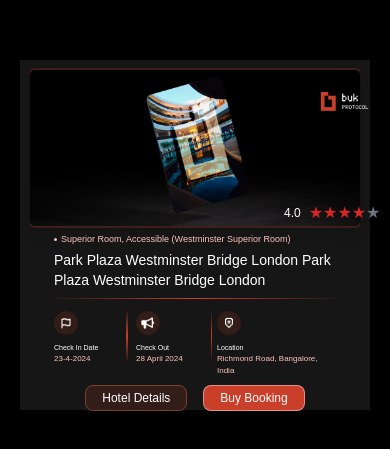
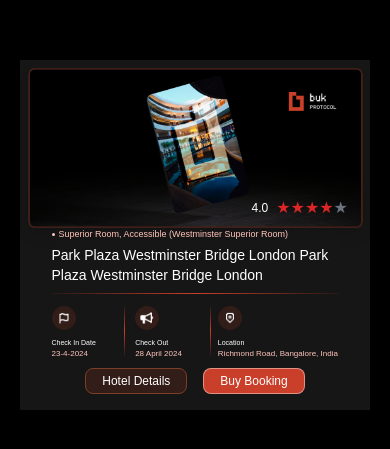
Before and after one commit to Thenmozhi-k/task-1, a React (Vite) app: page / in a window 390 px wide. Shown: the part 187-636 px from the top of the page. Built offline with nearby package versions, Linux system fonts and the light colour scheme.

Commit message:
first commit

```diff
--- a/src/components/LaunchScreen.jsx
+++ b/src/components/LaunchScreen.jsx
@@ -12,7 +12,7 @@ const LaunchScreen = ({ onNavigate }) => {
     <div className="flex justify-center items-center h-screen bg-black">
       <div className="relative md:w-[500px] md:h-[500px] sm:h-[350px] sm:w-[350px]   bg-[#161616] shadow-lg p-2 flex flex-col items-center">
         <div
-          className="relative shadow-lg md:w-[485px] md:h-[230px] sm:h-[160px] sm:w-[330px]  p-6 flex flex-col justify-between"
+          className="relative shadow-lg md:w-[485px] md:h-[230px] sm:h-[160px] sm:w-[335px]  p-6 flex flex-col justify-between"
           style={{
             backgroundImage: `url(${first})`,
             backgroundSize: 'cover',
@@ -20,9 +20,9 @@ const LaunchScreen = ({ onNavigate }) => {
 
           }}
         >
-          <div className='md:ml-[330px] sm:ml-[230px]'>
+          <div className='md:ml-[330px] sm:ml-[200px]'>
             <img src={buk} alt="" className='md:w-[70px] w-[50px] md:ml-12 sm:ml-[35px]' />
-            <div className="flex items-center  md:mt-[140px] sm:mt-[90px]">
+            <div className="flex items-center  md:mt-[140px] sm:mt-[85px]">
               <span className="text-white md:text-sm sm:text-xs mr-2">4.0</span>
               <div className="flex ">
                 <span className="text-red-600  md:text-lg sm:text-md md:mr-1">★</span>
```
